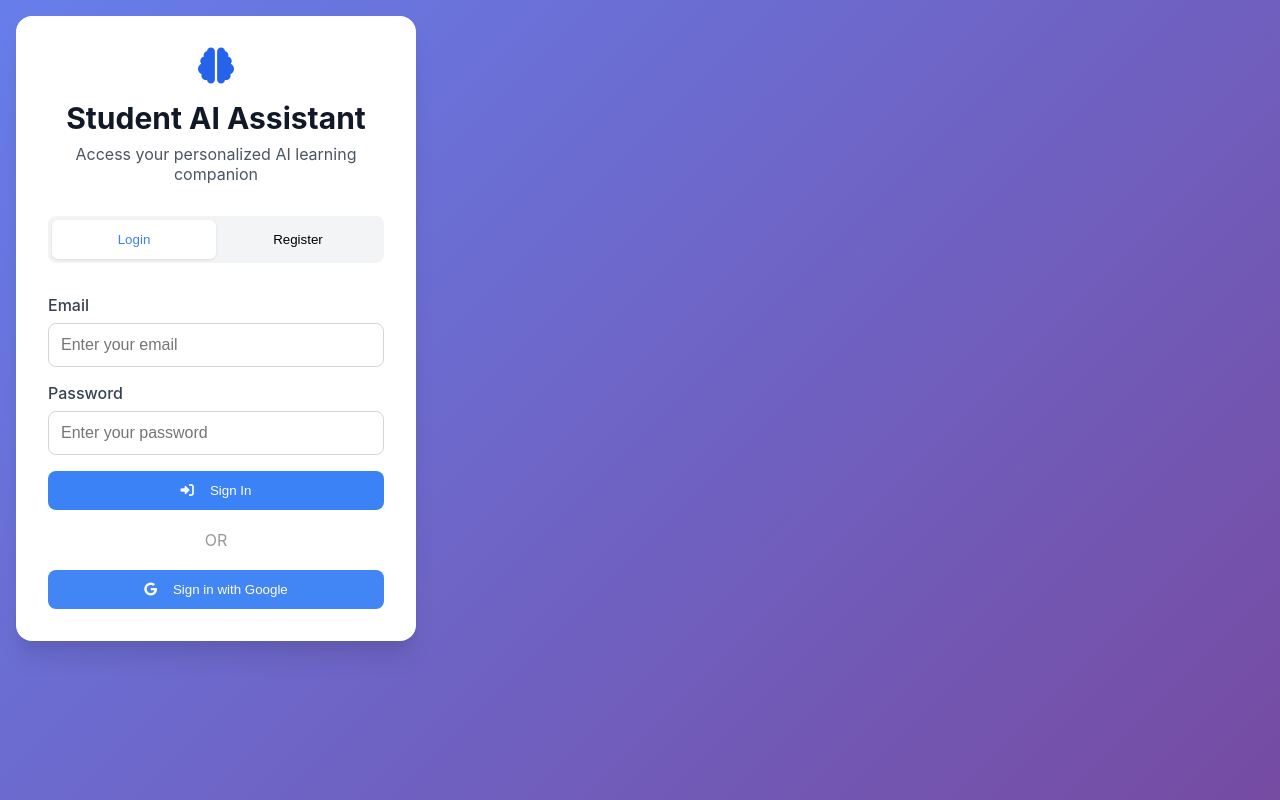
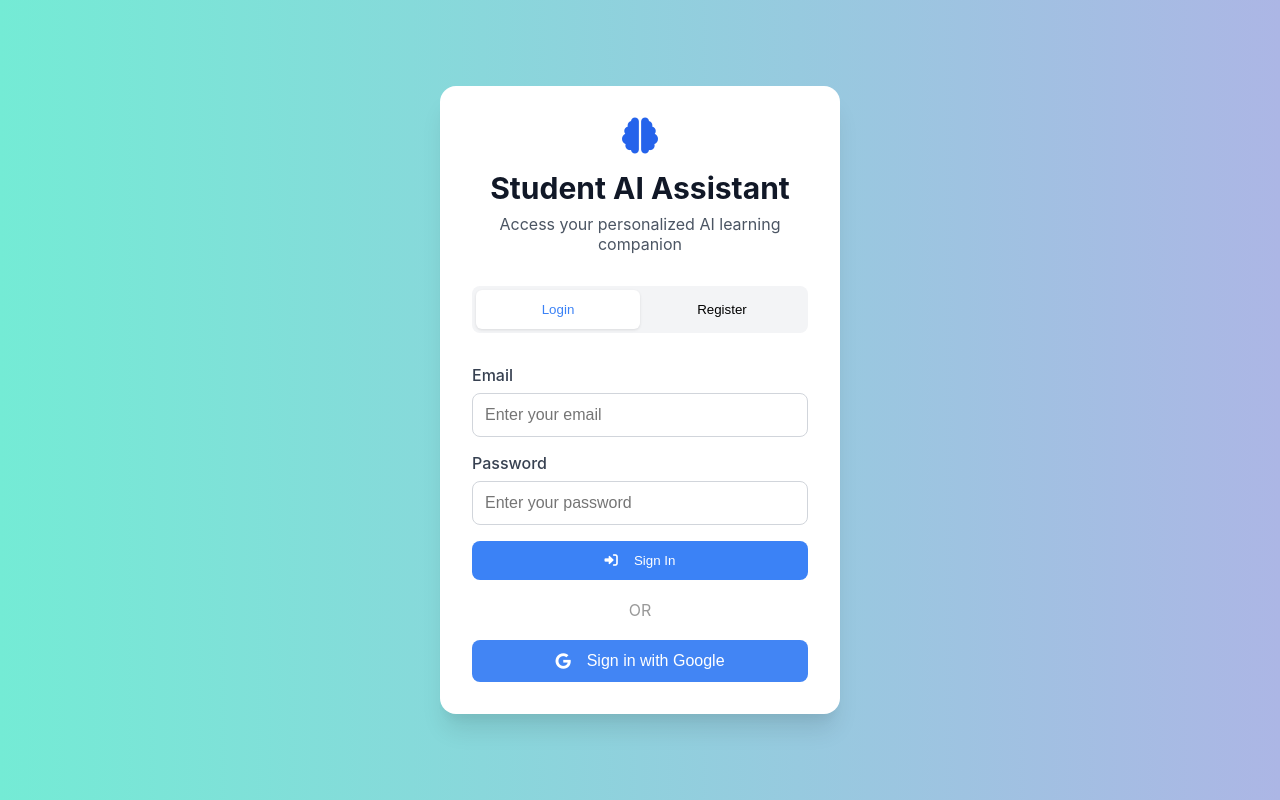
Before and after one commit to prav10140/AI_PRAV, a plain HTML site: page index.html in a window 1280 px wide. Drawn offline with nearby package versions, Linux system fonts and the light colour scheme; no server answers.

Commit message:
Update styles.css

```diff
--- a/styles.css
+++ b/styles.css
@@ -43,39 +43,6 @@ body {
   margin: 0;
   opacity: 0.8;
 }
-.pod-section {
-  border: 1px solid #ddd;
-  padding: 12px 16px;
-  margin-bottom: 20px;
-  border-radius: 6px;
-  background-color: #fafafa;
-  box-shadow: 0 1px 3px rgba(0,0,0,0.1);
-}
-
-.pod-section h4 {
-  margin-top: 0;
-  color: #333;
-  font-weight: 600;
-}
-
-.pod-section img {
-  display: block;
-  margin-top: 10px;
-  max-width: 100%;
-  border-radius: 4px;
-}
-
-.math-answer {
-  font-size: 1.2em;
-  margin: 15px 0;
-  color: #007acc;
-}
-
-.error {
-  color: #cc0000;
-  font-weight: bold;
-  margin: 15px 0;
-}
 
 @keyframes pulse {
   0%, 100% {
@@ -88,24 +55,70 @@ body {
   }
 }
 
-/* Authentication Styles */
-.auth-container {
-  min-height: 100vh;
+html, body {
+  height: 100%;
+  margin: 0;
+  padding: 0;
+}
+
+#auth-container.auth-container {
+  position: fixed !important;
+  top: 0 !important;
+  left: 0 !important;
+  right: 0 !important;
+  bottom: 0 !important;
+  display: flex !important;
+  align-items: center !important;
+  justify-content: center !important;
+  padding: 0 !important;
+  background: linear-gradient(to right, #74ebd5, #acb6e5) !important; /* A gradient look */
+
+  backdrop-filter: blur(8px);
+  -webkit-backdrop-filter: blur(8px);
+  box-sizing: border-box;
+  z-index: 1000;
+}
+
+
+.auth-card {
+  width: 100%;
+  max-width: 400px;
+  margin: 0 1rem;       /* small side margin on mobile */
+  background: white;
+  border-radius: 1rem;
+  box-shadow: 0 20px 25px -5px rgba(0,0,0,0.1),
+              0 10px 10px -5px rgba(0,0,0,0.04);
+  padding: 2rem;
+
+  box-sizing: border-box;
+}
+.google-signin-button {
+  background: #4285F4;
+  color: #fff;
+  padding: 0.75rem;
+  width: 100%;
+  border: none;
+  border-radius: 0.5rem;
+  font-size: 1rem;
+  font-weight: 500;
+  cursor: pointer;
   display: flex;
   align-items: center;
   justify-content: center;
-  background: linear-gradient(135deg, #667eea 0%, #764ba2 100%);
-  padding: 1rem;
+  gap: 0.5rem;
+  transition: background-color 0.2s;
 }
 
-.auth-card {
-  background: white;
-  border-radius: 1rem;
-  box-shadow: 0 20px 25px -5px rgba(0, 0, 0, 0.1), 0 10px 10px -5px rgba(0, 0, 0, 0.04);
-  padding: 2rem;
-  width: 100%;
-  max-width: 400px;
+.google-signin-button:hover:not(:disabled) {
+  background: #357ae8;
 }
+
+
+/* Remove any leftover inline padding on #auth-container */
+#auth-container[style] {
+  padding: 0 !important;
+}
+
 
 .auth-header {
   text-align: center;
@@ -202,6 +215,7 @@ body {
   opacity: 0.6;
   cursor: not-allowed;
 }
+
 /* Dashboard Styles */
 .dashboard {
   min-height: 100vh;
@@ -305,25 +319,7 @@ body {
   grid-template-columns: 2fr 1fr;
   gap: 2rem;
 }
-.google-signin-button {
-  background: #4285F4;
-  color: white;
-  padding: 0.75rem;
-  width: 100%;
-  border: none;
-  border-radius: 0.5rem;
-  font-weight: 500;
-  cursor: pointer;
-  display: flex;
-  align-items: center;
-  justify-content: center;
-  gap: 0.5rem;
-  transition: background-color 0.2s;
-}
 
-.google-signin-button:hover:not(:disabled) {
-  background: #357ae8;
-}
 .question-section {
   display: flex;
   flex-direction: column;
```
